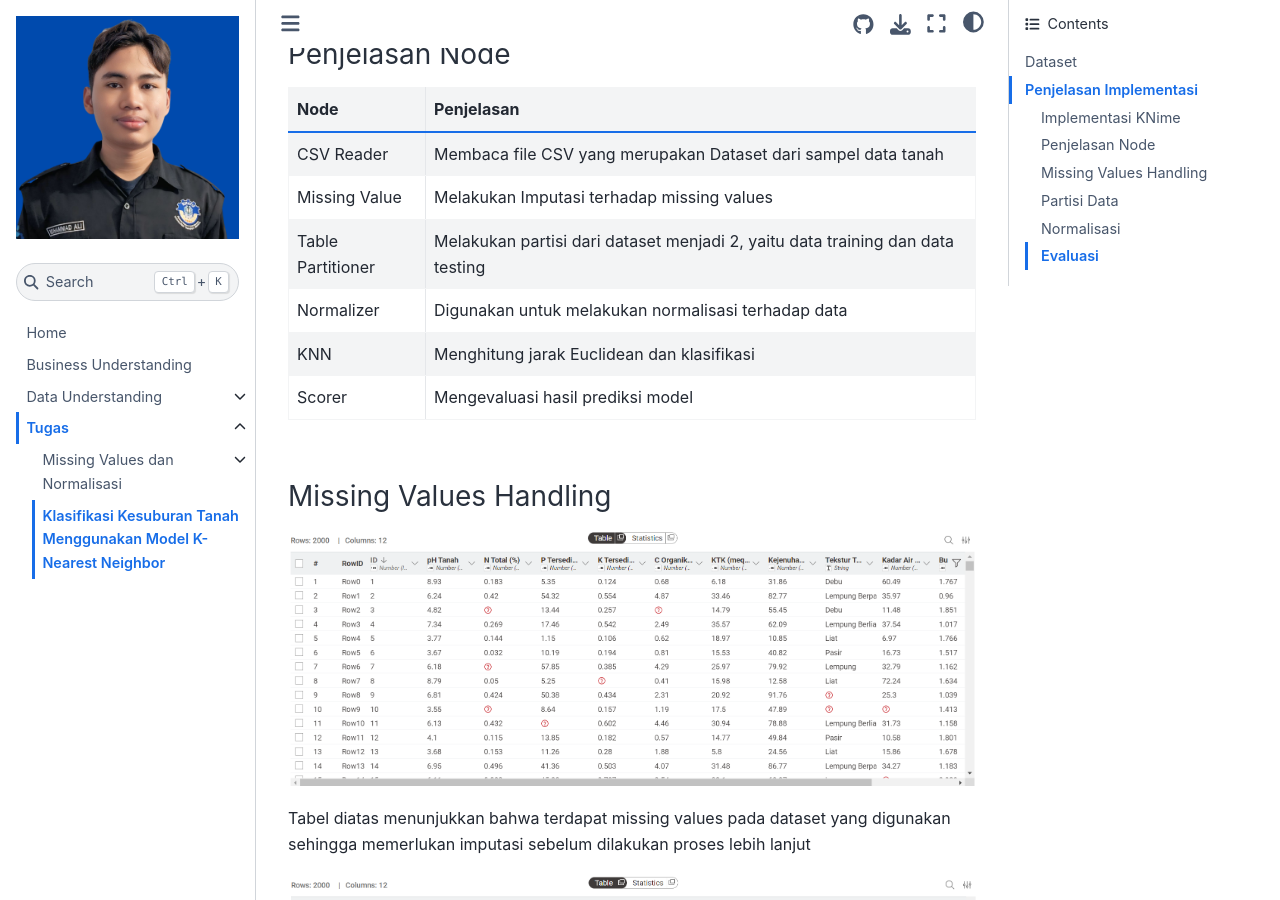
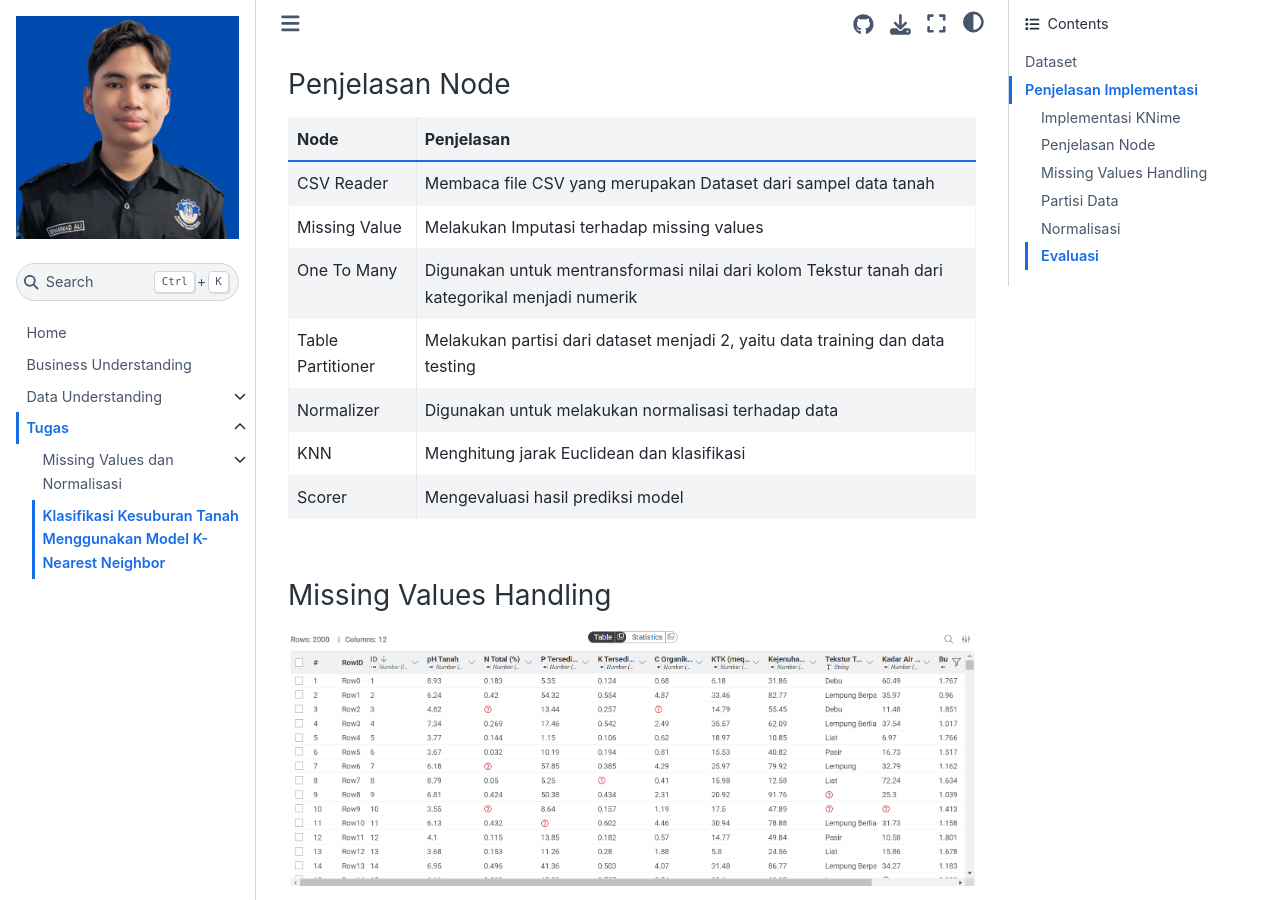
Before and after one commit to muhammadalimurtadho05/Pendata, a Jupyter Book: the page built from tugas/uts.md, in a window 1280 px wide and 900 px high, scrolled down 1029 px. Built offline with Jupyter Book 1.0.4 settings and Sphinx 7.4.7 and the Sphinx Book theme 1.1.4, drawn with Linux system fonts in a browser that asks for light colours.

Commit message:
UTS - KNN

```diff
--- a/tugas/uts.md
+++ b/tugas/uts.md
@@ -32,12 +32,13 @@ Pada Tugas Ini, Saya menganalisis dataset tersebut menggunakan model KNN pada To
 
 ## Penjelasan Implementasi
 ### Implementasi KNime
-![Grafik Data](../img/UTS/Knime.png)
+![Grafik Data](../img/UTS/Knime2.png)
 ### Penjelasan Node
 |        Node       |    Penjelasan |
 |-------------------|---------------|
 | CSV Reader        |  Membaca file CSV yang merupakan Dataset dari sampel data tanah  |
 | Missing Value     |  Melakukan Imputasi terhadap missing values  |
+| One To Many       | Digunakan untuk mentransformasi nilai dari kolom Tekstur tanah dari kategorikal menjadi numerik |
 | Table Partitioner | Melakukan partisi dari dataset menjadi 2, yaitu data training dan data testing |
 | Normalizer        | Digunakan untuk melakukan normalisasi terhadap data |
 | KNN               | Menghitung jarak Euclidean dan klasifikasi |
```
Also changed, not shown: img/UTS/Knime2.png (added), img/UTS/normalize.png, img/UTS/partisi1.png, img/UTS/partisi2.png.
